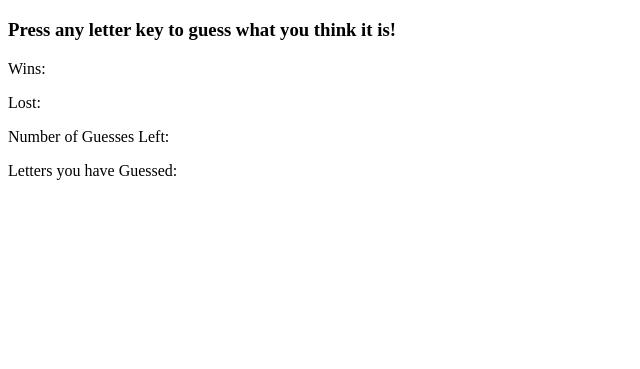
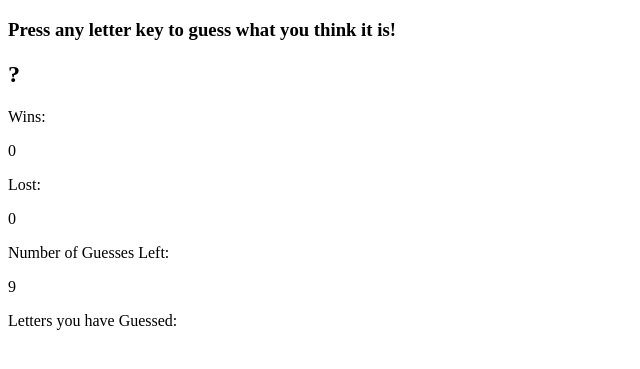
Before and after one commit to tomjcal89/Psychic-Game, a plain HTML site: page index.html in a window 1280 px wide. Shown: the part 61-430 px from the top of the page, without its empty margins (0-640 px from the left). Drawn offline with Linux system fonts and the light colour scheme.

Commit message:
added changes to java script and html. defined variables

```diff
--- a/assets/javascript/game.js
+++ b/assets/javascript/game.js
@@ -1,8 +1,30 @@
 // establish vairables
 
+var letters = ["a", "b", "c", "d", "e", "f", "g", "h", "i",
+"j", "k", "l", "m", "n", "o", "p", "q", "r",
+"s", "t", "u", "v", "w", "x", "y", "z"];
+var lost = 0;
+var win = 0;
+var guesses = 9;
+var guessLetter = "";
+
 // pull elements by id
+var winning = document.getElementById("wins");
+var losing = document.getElementById("losses");
+var guess = document.getElementById("guessesLeft");
+var letterGuess = document.getElementById("lettersGuessed");
+
+//setting scores
+winning.textContent = win;
+losing.textContent = lost;
+guess.textContent = guesses;
+letterGuess.textContent = guessLetter
 
 //have computer come up with random letter
+
+var randLetter = letters[Math.floor(Math.random() * letters.length)];
+console.log(randLetter)
+
 
 //when you press an incorrect key
     //have letter show up in "letters you have guessed"
--- a/index.html
+++ b/index.html
@@ -11,22 +11,25 @@
     <h1> What letter am I thinking of?</h1>
     <h3>Press any letter key to guess what you think it is!</h3>
 
-<div class="winning">
-    <p id="wins">Wins: </p>
+    <h2>?</h2>
+
+<div class="winnings">Wins:
+    <p id="wins"></p>
 </div>
 
-<div class="losing">
-    <p id="losses">Lost: </p>
+<div class="losing">Lost:
+    <p id="losses"></p>
 </div>
 
-<div class="guess">
-    <p id="guessesLeft">Number of Guesses Left:
-    </p>
+<div class="guess">Number of Guesses Left:
+    <p id="guessesLeft"></p>
 </div>
 
-<div class="letters">
-    <p id="lettersGuessed">Letters you have Guessed: </p>
+<div class="letterGuess">Letters you have Guessed:
+    <p id="lettersGuessed"></p>
 </div>
+
+<script src="assets/javascript/game.js"></script>
 
 
 </body>
```
